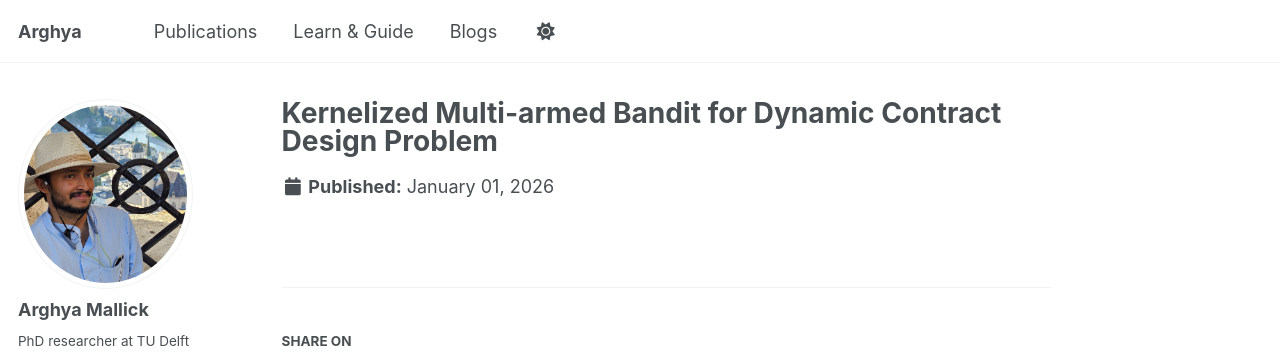
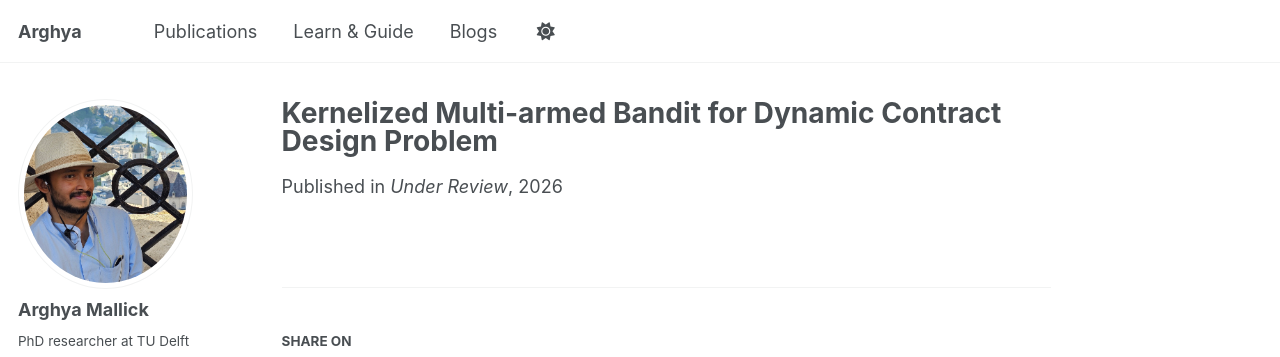
Before and after one commit to amallick-tudelft/amallick-tudelft.github.io, a Jekyll site: the page built from _publications/2026-Kernelized-bandit.md, in a window 1280 px wide. Shown: the top 357 px of the page. Built offline with Jekyll 4.4.1, drawn with Linux system fonts in a browser that asks for light colours; some web fonts are replaced; a script bundle is joined from its source files by our own code; library files that are not in the unit come from our copies.

Commit message:
Update 2026-Kernelized-bandit.md

```diff
--- a/_publications/2026-Kernelized-bandit.md
+++ b/_publications/2026-Kernelized-bandit.md
@@ -4,4 +4,5 @@ collection: publications
 category: preprints
 permalink: /publication/2026-Kernelized-bandit
 date: 2026-01-01
+venue: 'Under Review'
 ---
```
